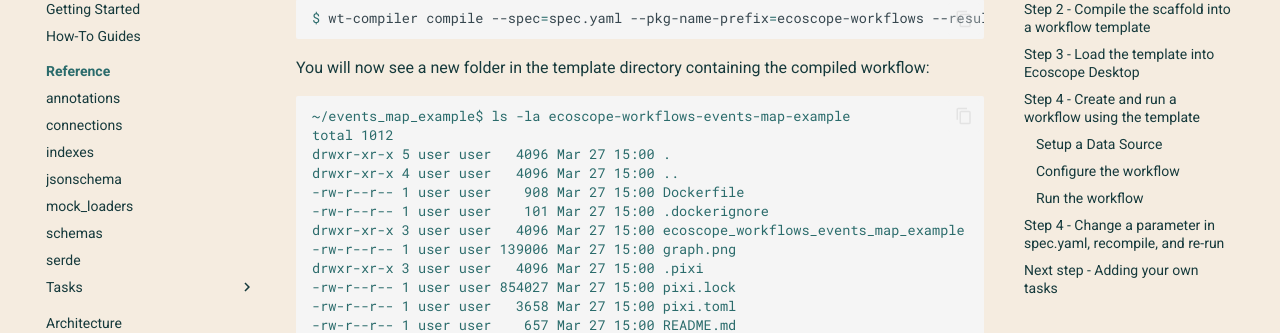
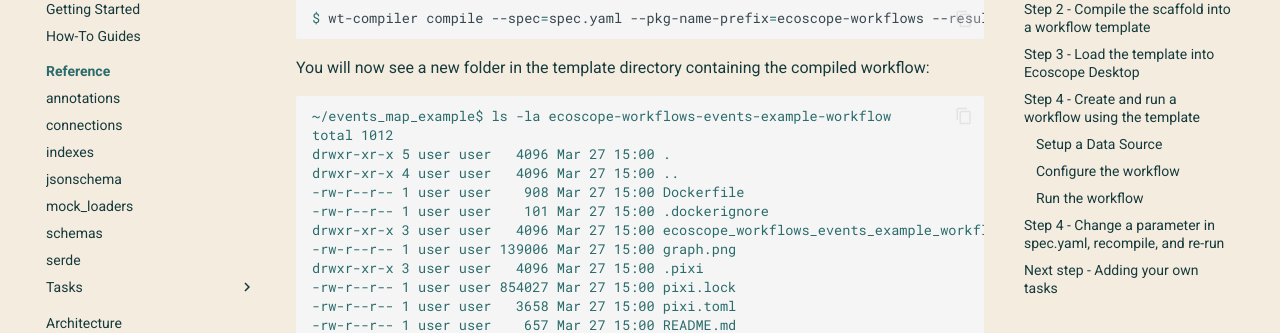
Before and after one commit to wildlife-dynamics/ecoscope, an MkDocs documentation site: the page built from doc/platform-sdk/content/getting-started.md, in a window 1280 px wide and 900 px high, scrolled down 1320 px. Shown: the part 153-486 px from the top of the window. Built offline with MkDocs 1.6.1 and Material for MkDocs 9.7.7, drawn with Linux system fonts in a browser that asks for light colours; comment, search, counter and statistics services are not loaded.

Commit message:
fix workflow name

````diff
--- a/doc/platform-sdk/content/getting-started.md
+++ b/doc/platform-sdk/content/getting-started.md
@@ -79,13 +79,13 @@
 You will now see a new folder in the template directory containing the compiled workflow:
 
 ```console
-~/events_map_example$ ls -la ecoscope-workflows-events-map-example
+~/events_map_example$ ls -la ecoscope-workflows-events-example-workflow
 total 1012
 drwxr-xr-x 5 user user   4096 Mar 27 15:00 .
 drwxr-xr-x 4 user user   4096 Mar 27 15:00 ..
 -rw-r--r-- 1 user user    908 Mar 27 15:00 Dockerfile
 -rw-r--r-- 1 user user    101 Mar 27 15:00 .dockerignore
-drwxr-xr-x 3 user user   4096 Mar 27 15:00 ecoscope_workflows_events_map_example
+drwxr-xr-x 3 user user   4096 Mar 27 15:00 ecoscope_workflows_events_example_workflow
 -rw-r--r-- 1 user user 139006 Mar 27 15:00 graph.png
 drwxr-xr-x 3 user user   4096 Mar 27 15:00 .pixi
 -rw-r--r-- 1 user user 854027 Mar 27 15:00 pixi.lock
````
